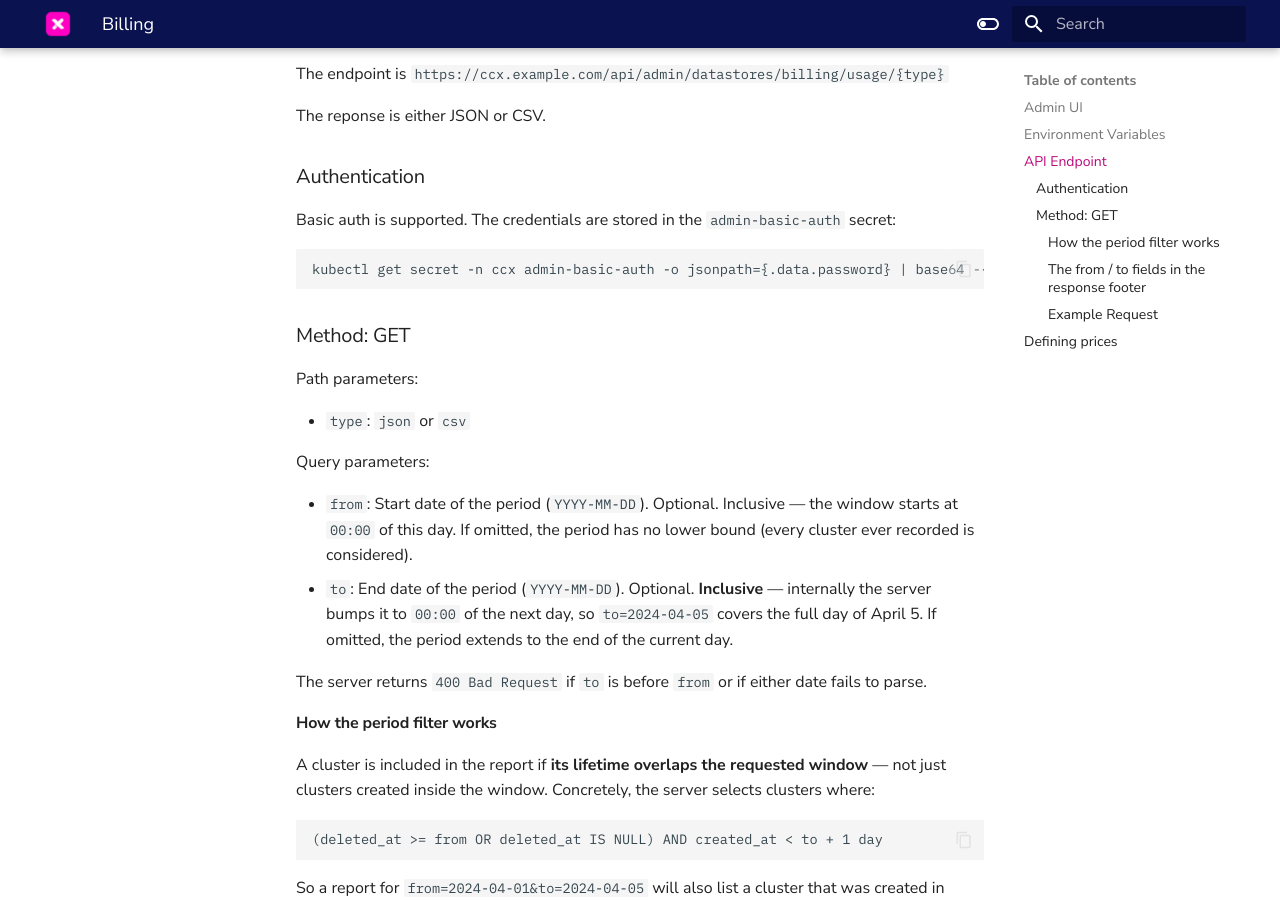
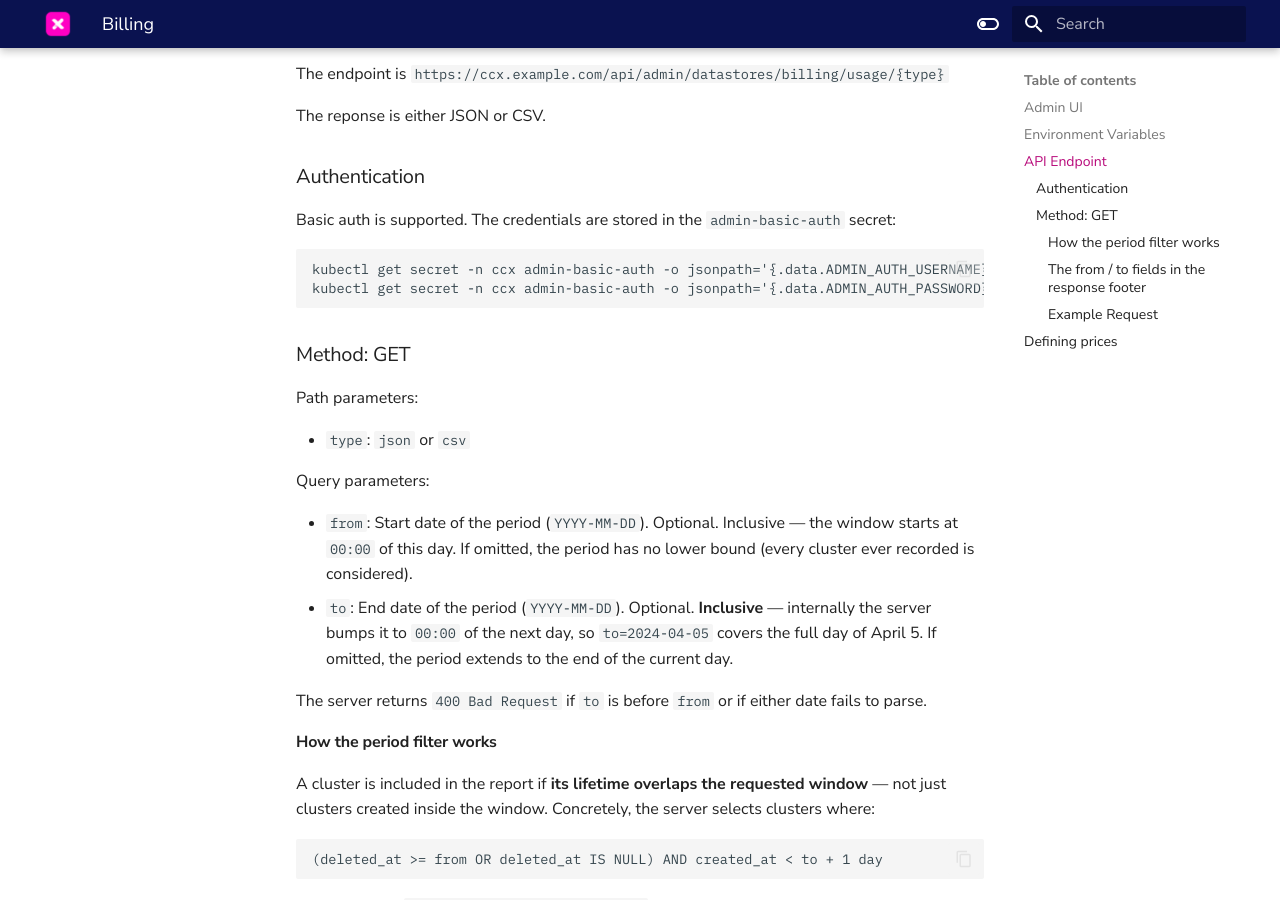
Before and after one commit to severalnines/ccx-docs, an MkDocs documentation site: the page built from docs/admin/Other/Billing.md, in a window 1280 px wide and 900 px high, scrolled down 1556 px. Built offline with MkDocs 1.6.1 and Material for MkDocs 9.7.7, drawn with Linux system fonts in a browser that asks for light colours; comment, search, counter and statistics services are not loaded.

Commit message:
CCX-6296 docs(billing): read the basic-auth secret with its real keys
The example used .data.password, a key the admin-basic-auth secret does
not have; its keys are ADMIN_AUTH_USERNAME and ADMIN_AUTH_PASSWORD, as
the new Admin MCP page and the Operations page document.

Co-Authored-By: Claude Fable 5.1 <noreply@anthropic.com>

````diff
--- a/docs/admin/Other/Billing.md
+++ b/docs/admin/Other/Billing.md
@@ -28,7 +28,8 @@ The reponse is either JSON or CSV.
 Basic auth is supported. The credentials are stored in the `admin-basic-auth` secret:
 
 ```
-kubectl get secret -n ccx admin-basic-auth -o jsonpath={.data.password} | base64 --decode
+kubectl get secret -n ccx admin-basic-auth -o jsonpath='{.data.ADMIN_AUTH_USERNAME}' | base64 --decode
+kubectl get secret -n ccx admin-basic-auth -o jsonpath='{.data.ADMIN_AUTH_PASSWORD}' | base64 --decode
 ```
 
 ### Method: GET
````
